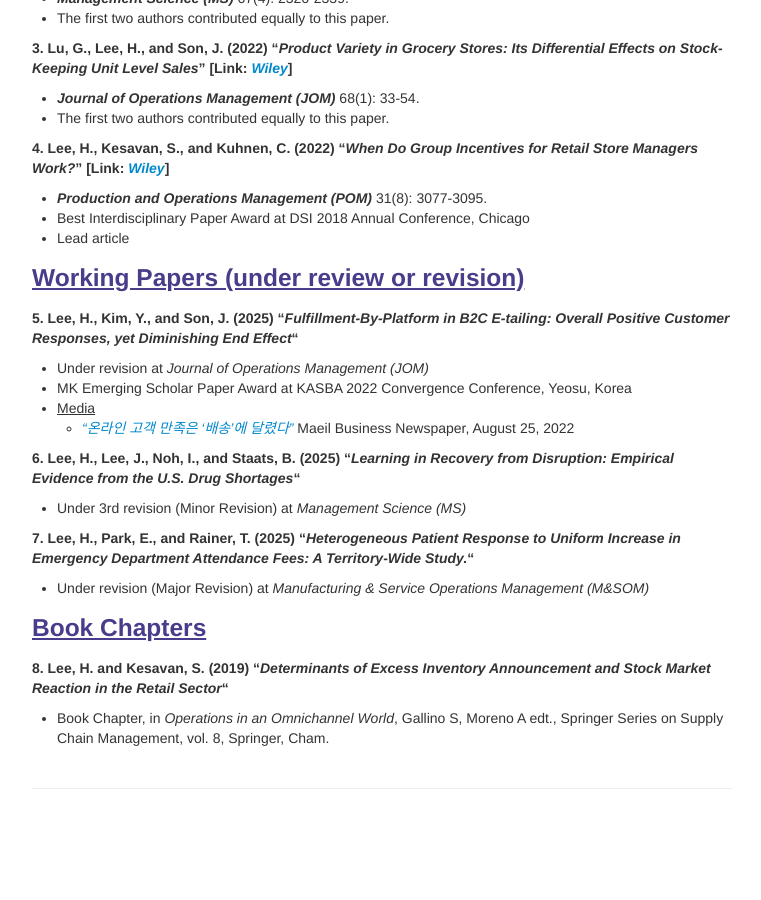
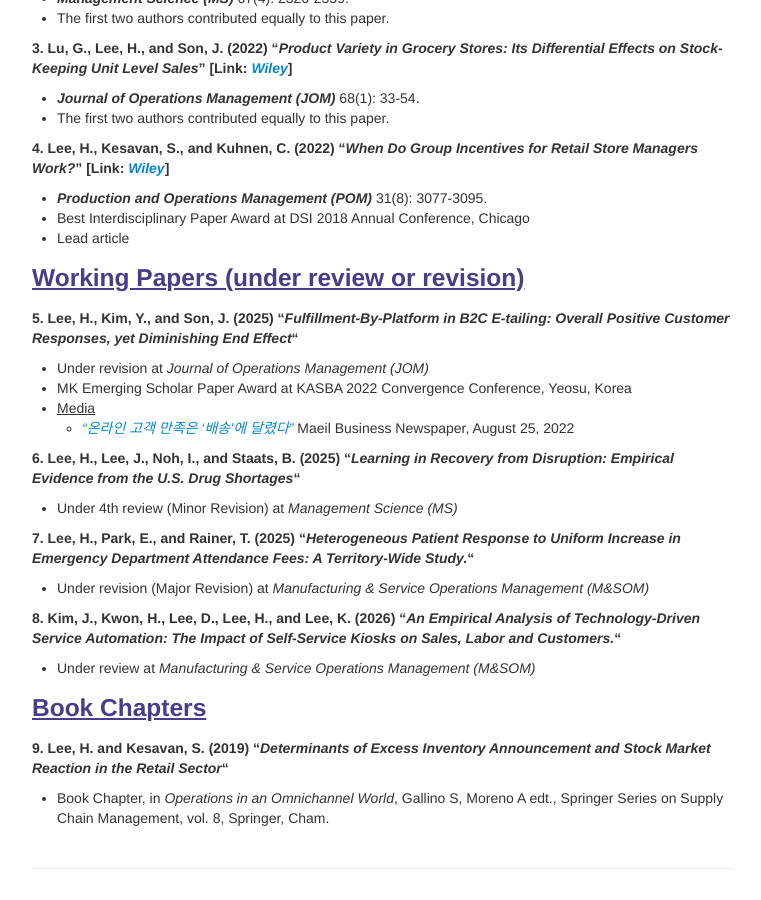
Before and after one commit to lordya2/lordya2.github.io, a Jekyll site: the page built from pages/research.md, in a window 1280 px wide and 900 px high, scrolled down 674 px. Shown: the whole window, without its empty margins (258-1019 px from the left). Built offline with Jekyll 4.4.1, drawn with Linux system fonts in a browser that asks for light colours; before the commit the page ends 1494 px from its top, so only the background shows below that.

Commit message:
Update research.md

```diff
--- a/pages/research.md
+++ b/pages/research.md
@@ -42,14 +42,16 @@ description: Hyun Seok ("Huck") Lee's Research
      * [*"온라인 고객 만족은 '배송'에 달렸다"*](https://www.mk.co.kr/news/business/view/2022/08/750469/) Maeil Business Newspaper, August 25, 2022
 
 **6. Lee, H., Lee, J., Noh, I., and Staats, B. (2025) "*Learning in Recovery from Disruption: Empirical Evidence from the U.S. Drug Shortages*"**
-   * Under 3rd revision (Minor Revision) at *Management Science (MS)*
+   * Under 4th review (Minor Revision) at *Management Science (MS)*
 
 **7. Lee, H., Park, E., and Rainer, T. (2025) "*Heterogeneous Patient Response to Uniform Increase in Emergency Department Attendance Fees: A Territory-Wide Study.*"**
    * Under revision (Major Revision) at *Manufacturing & Service Operations Management (M&SOM)*
 
+**8. Kim, J., Kwon, H., Lee, D., Lee, H., and Lee, K. (2026) "*An Empirical Analysis of Technology-Driven Service Automation: The Impact of Self-Service Kiosks on Sales, Labor and Customers.*"**
+   * Under review at *Manufacturing & Service Operations Management (M&SOM)*
 
 ### <u>Book Chapters</u>
-**8. Lee, H. and Kesavan, S. (2019) "*Determinants of Excess Inventory Announcement and Stock Market Reaction in the Retail Sector*"**
+**9. Lee, H. and Kesavan, S. (2019) "*Determinants of Excess Inventory Announcement and Stock Market Reaction in the Retail Sector*"**
    * Book Chapter, in *Operations in an Omnichannel World*, Gallino S, Moreno A edt., Springer Series on Supply Chain Management, vol. 8, Springer, Cham.
 
 <!--
```
